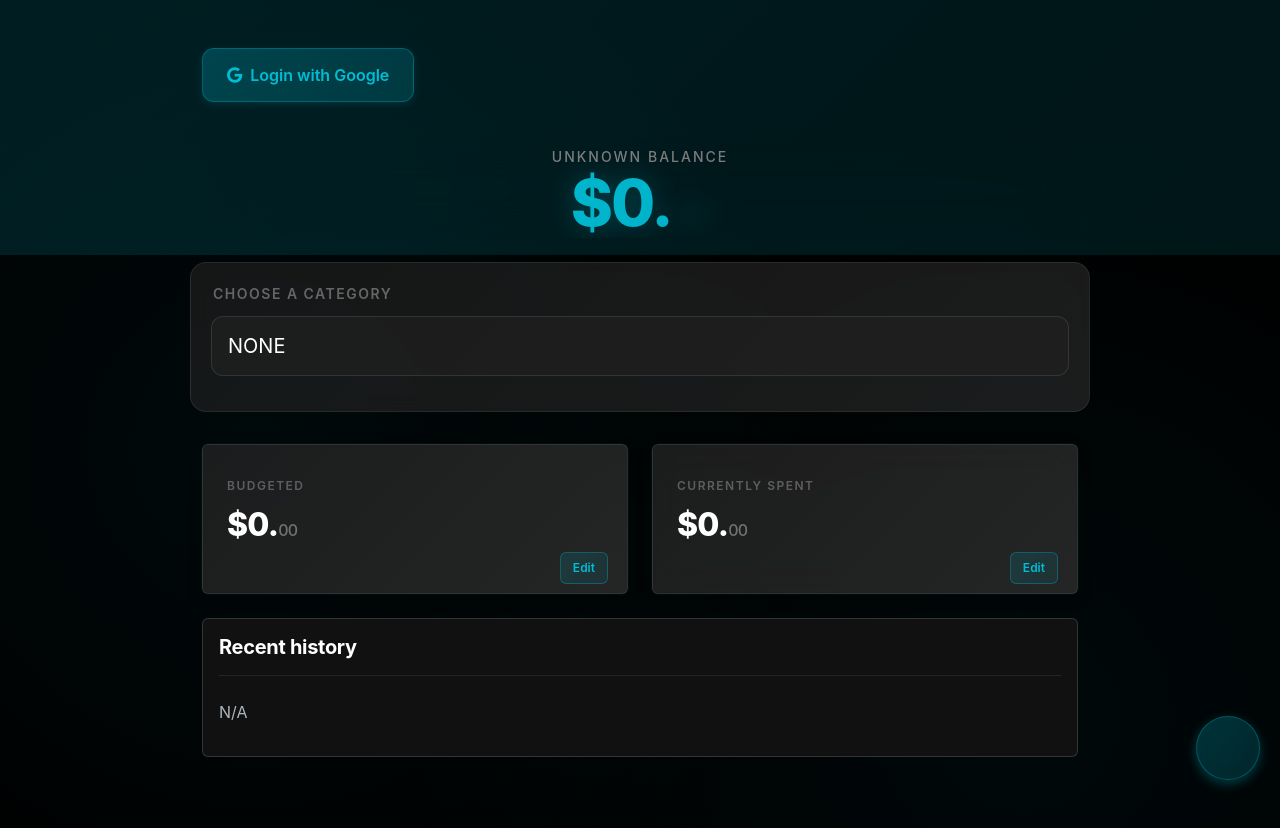
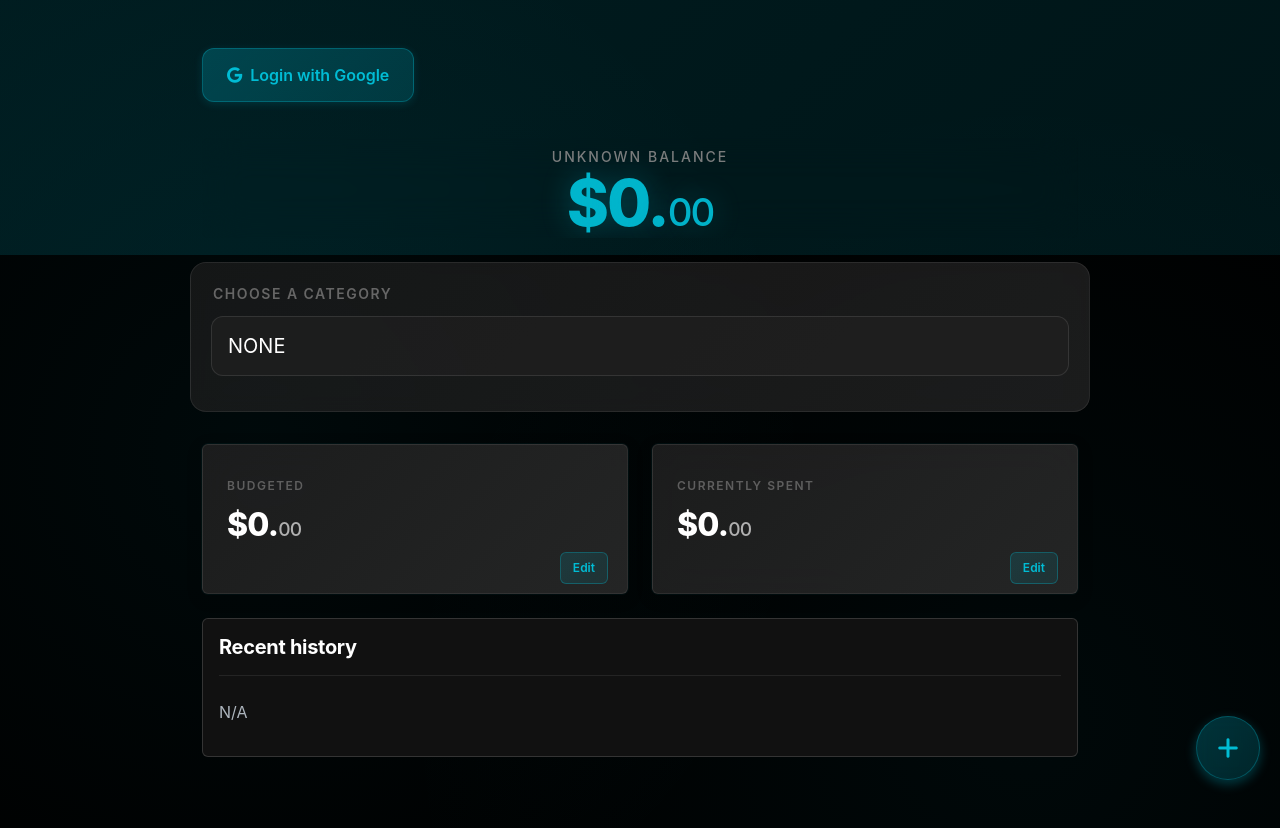
Before and after one commit to saadixl/Budgetics, a React (Create React App) app: page / in a window 1280 px wide. Shown: the top 828 px of the page. Built offline with nearby package versions, Linux system fonts and the light colour scheme.

Commit message:
Show plus icon

```diff
--- a/src/components/App.js
+++ b/src/components/App.js
@@ -143,12 +143,15 @@ function App() {
           handleArchiveMonth={handleArchiveMonth}
           handleShowBudgetEditor={handleShowBudgetEditor}
         />
-        <i
+        <button
           onClick={() => {
             setShowAddModal(true);
           }}
-          className="fa-solid fa-circle-plus sticky-add-btn"
-        ></i>
+          className="sticky-add-btn"
+          aria-label="Add expense"
+        >
+          <i className="fa-solid fa-plus"></i>
+        </button>
         <AddModal
           show={showAddModal}
           onHide={() => {
--- a/src/index.css
+++ b/src/index.css
@@ -166,6 +166,12 @@ body {
   margin-bottom: 0;
   line-height: 1.1;
   margin-top: 4px;
+}
+
+.balance-card .card-title .amount-after-decimal-point {
+  color: #b0b0b0 !important;
+  font-size: 60% !important;
+  opacity: 1 !important;
 }
 
 .balance-card .card-text {
@@ -426,10 +432,11 @@ body {
 }
 
 .amount-after-decimal-point {
-  font-size: 50%;
-  color: #888;
+  font-size: 60%;
+  color: #b0b0b0;
   font-weight: 500;
-  opacity: 0.8;
+  opacity: 1;
+  vertical-align: baseline;
 }
 
 .history-item-row {
@@ -545,7 +552,6 @@ body {
   right: 20px;
   text-align: center;
   z-index: 100;
-  font-size: 48px;
   color: #00BCD4;
   background: linear-gradient(135deg, rgba(0, 188, 212, 0.25) 0%, rgba(0, 172, 193, 0.2) 100%);
   backdrop-filter: blur(10px);
@@ -559,6 +565,15 @@ body {
   transition: all 0.3s cubic-bezier(0.4, 0, 0.2, 1);
   box-shadow: 0 4px 12px rgba(0, 188, 212, 0.3);
   border: 1px solid rgba(0, 188, 212, 0.3);
+  padding: 0;
+  margin: 0;
+}
+
+.sticky-add-btn i {
+  font-size: 24px;
+  position: relative;
+  z-index: 1;
+  transition: transform 0.3s ease;
 }
 
 .sticky-add-btn::before {
@@ -598,7 +613,7 @@ body {
 }
 
 .sticky-add-btn:hover i {
-  transform: rotate(90deg) scale(1.1);
+  transform: rotate(90deg) scale(1.15);
 }
 
 .add-modal .modal-content {
@@ -774,7 +789,10 @@ body {
     right: 15px;
     width: 56px;
     height: 56px;
-    font-size: 40px;
+  }
+
+  .sticky-add-btn i {
+    font-size: 20px;
   }
 
   .balance-card .card-title {
```
